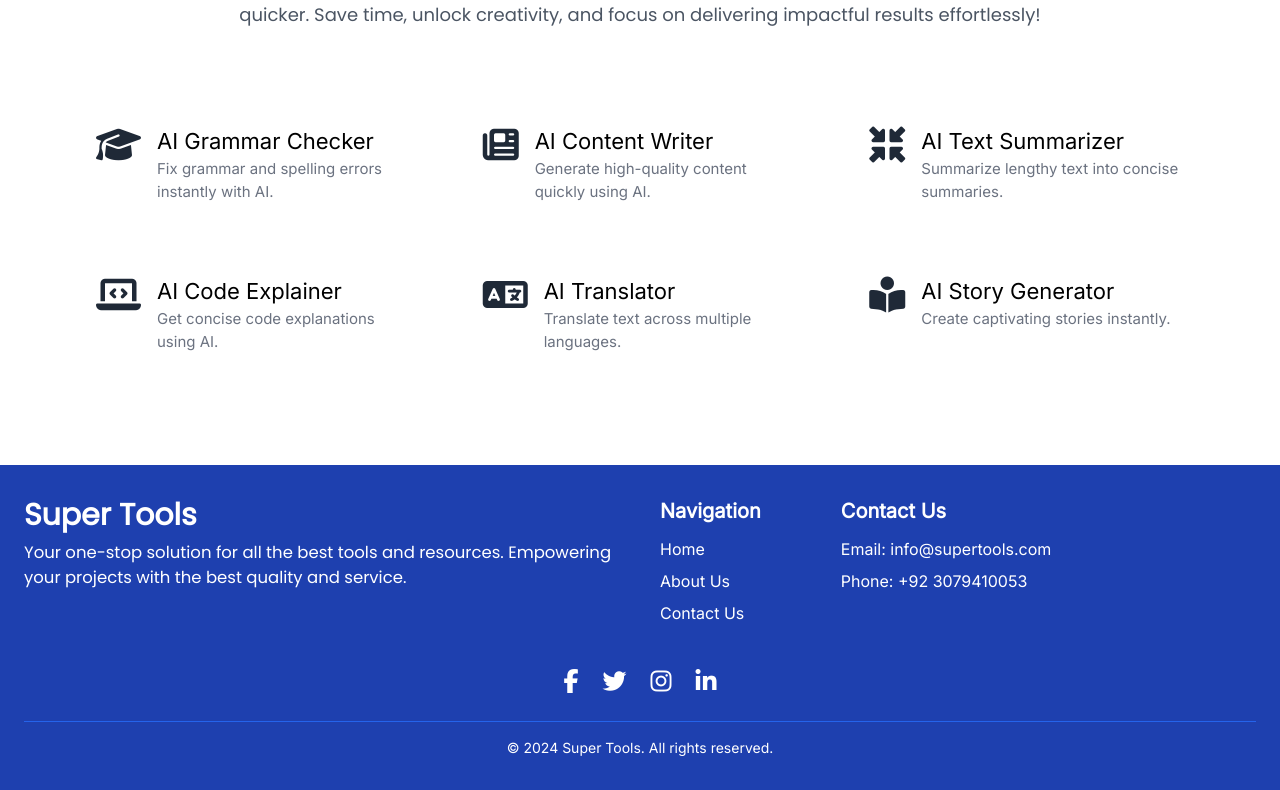
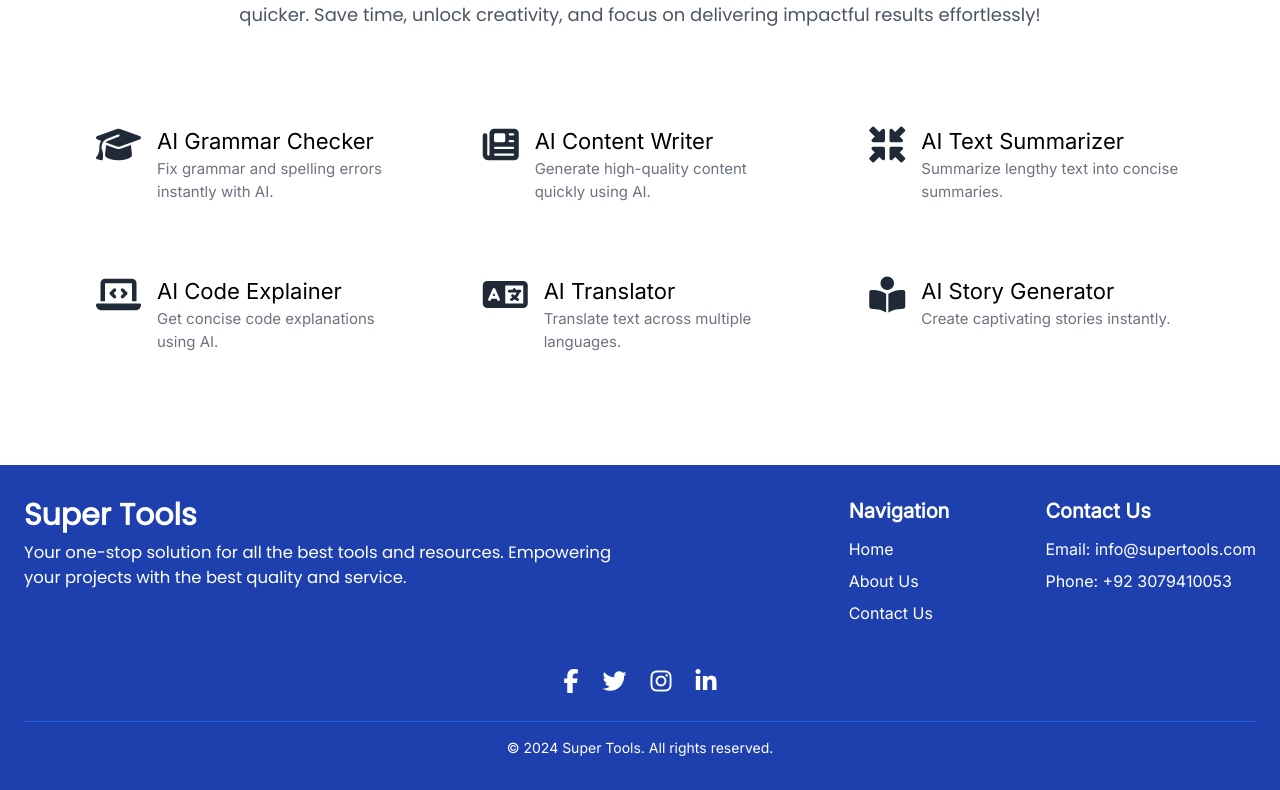
Before and after one commit to MusaZeshan-IT/super_tools, a React (Vite) app: page / in a window 1280 px wide. Shown: the part 807-1597 px from the top of the page. Built offline with nearby package versions, Linux system fonts and the light colour scheme.

Commit message:
Resolved the footer layout.

```diff
--- a/src/apis/api.js
+++ b/src/apis/api.js
@@ -3,7 +3,7 @@ import Cookies from 'js-cookie';
 
 // Initialize axios instance with base URL and headers
 const api = axios.create({
-    baseURL: 'http://127.0.0.1:8000/api/',
+    baseURL: '/api/',
     timeout: 10000,
     headers: {
         'X-CSRFToken': Cookies.get('csrftoken'),
--- a/src/components/common/Footer.jsx
+++ b/src/components/common/Footer.jsx
@@ -5,7 +5,7 @@ const Footer = () => {
     return (
         <footer className='bg-blue-800 text-white py-8'>
             <div className='container mx-auto px-6'>
-                <div className='flex flex-col md:gap-10 gap-y-4 md:flex-row md:justify-between'>
+                <div className='flex flex-col md:gap-10 gap-y-4 md:flex-row'>
                     {/* Logo and Description */}
                     <div className='mb-6 md:mb-0 md:w-2/4'>
                         <h1 className='text-3xl font-poppins font-bold mb-2'>Super Tools</h1>
@@ -15,7 +15,7 @@ const Footer = () => {
                     </div>
 
                     {/* Navigation Links */}
-                    <div className='md:w-2/4 flex xs:flex-row flex-col xs:gap-x-20 justify-start'>
+                    <div className='md:w-2/4 flex xs:flex-row flex-col xs:gap-x-24 md:justify-end justify-start'>
                         <div className='flex flex-col md:flex-row mb-6 md:mb-0'>
                             <div className='flex flex-col mb-4 md:mb-0'>
                                 <h2 className='text-xl font-semibold mb-3'>Navigation</h2>
```
